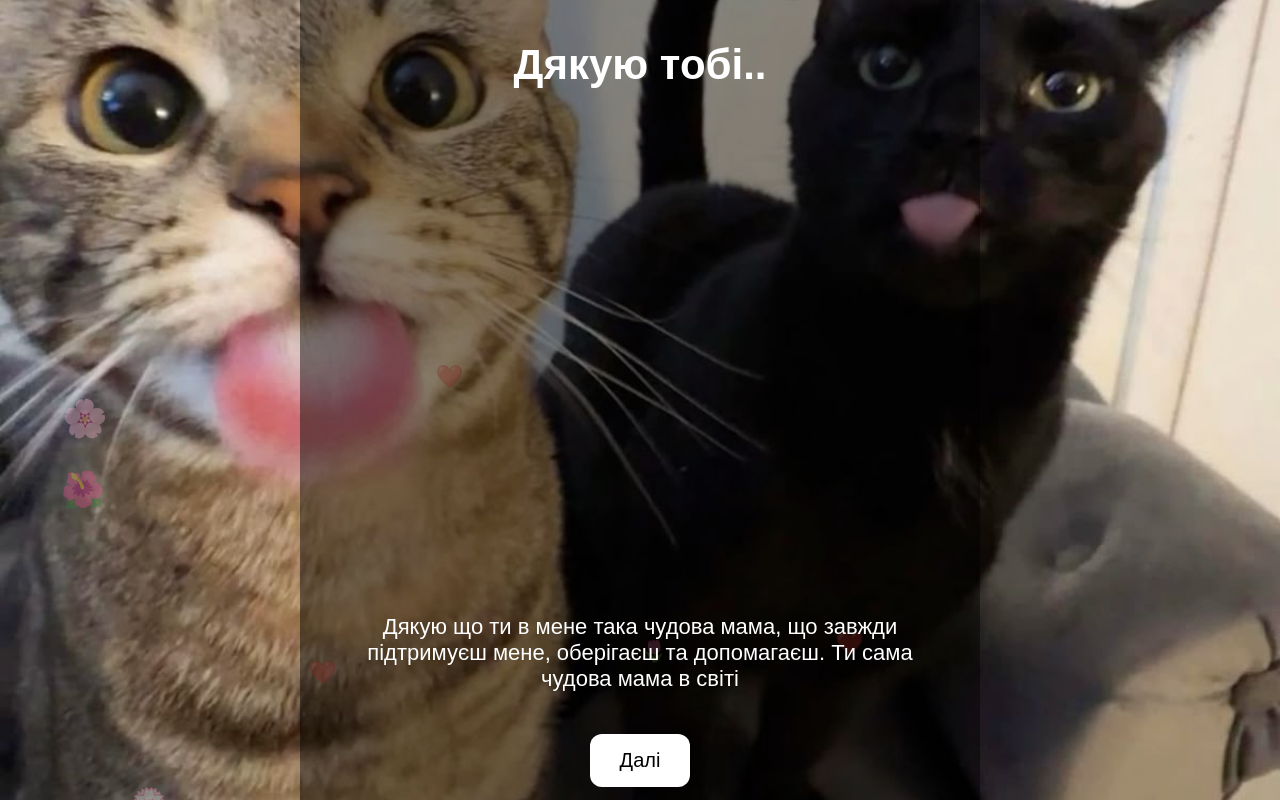
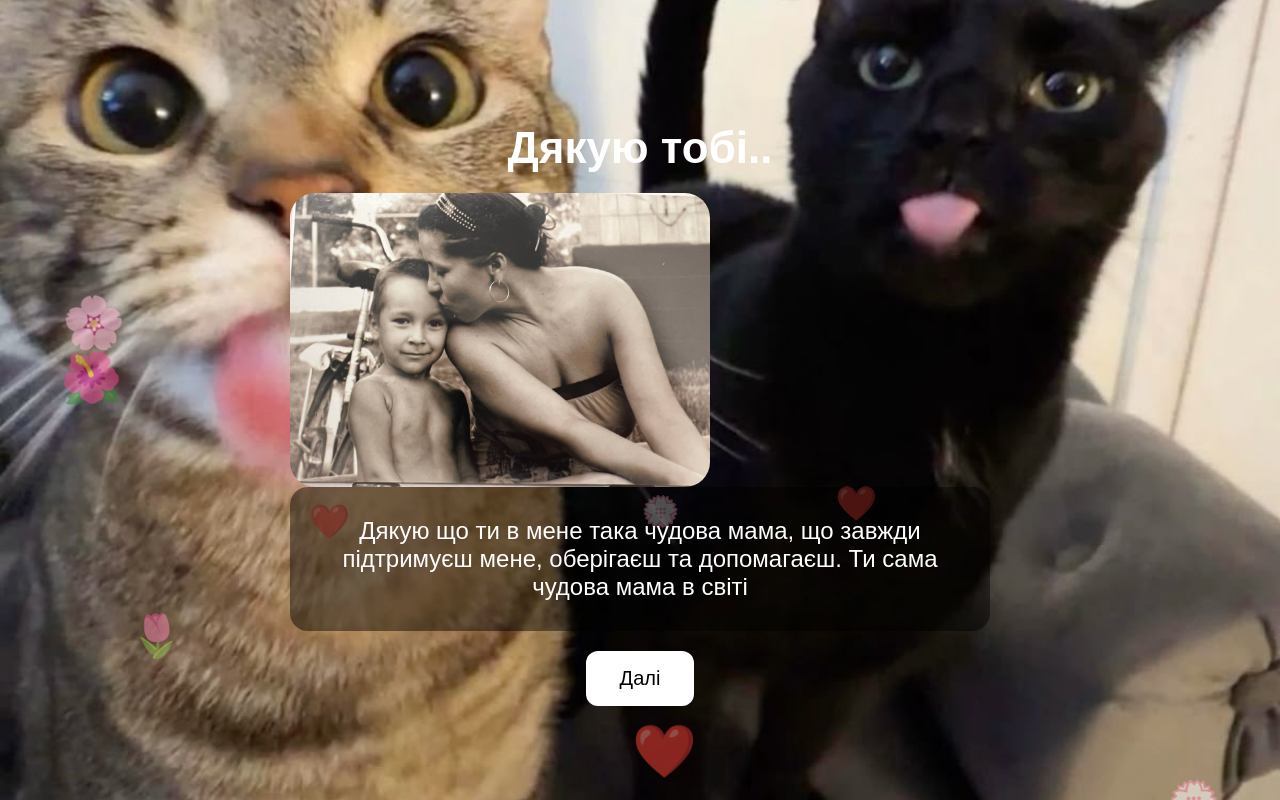
Before and after one commit to Ezkk9/8march, a plain HTML site: page index.html in a window 1280 px wide. Both pictures are taken after a click on the button "Далі". Shown: the top 800 px of the page. Drawn offline with Linux system fonts and the light colour scheme.

Commit message:
Update styles and functionality in index.html

```diff
--- a/index.html
+++ b/index.html
@@ -19,27 +19,32 @@
 }
 
 .container{
-background:rgba(0,0,0,0.45);
-padding:40px;
-border-radius:20px;
 z-index:2;
 position:relative;
-max-width:600px;
+max-width:700px;
 }
 
 h1{
 color:white;
-font-size:42px;
+font-size:44px;
 margin-bottom:20px;
+}
+
+.textbox{
+background:rgba(0,0,0,0.45);
+padding:20px;
+border-radius:18px;
+display:inline-block;
 }
 
 p{
 color:white;
-font-size:22px;
+font-size:24px;
+margin:10px 0;
 }
 
 button{
-padding:15px 30px;
+padding:16px 34px;
 font-size:20px;
 border:none;
 border-radius:12px;
@@ -50,27 +55,22 @@
 }
 
 img{
-width:300px;
-border-radius:20px;
+width:420px;
+border-radius:25px;
 margin-top:20px;
-opacity:0;
-transition:opacity 2s;
-}
-
-.show{
-opacity:1;
+display:none;
 }
 
 .emoji{
 position:absolute;
 z-index:1;
-opacity:0.35;
+opacity:0.55;
 animation:fall linear forwards;
 }
 
 @keyframes fall{
 0%{
-transform:translateY(-100px);
+transform:translateY(-120px);
 }
 100%{
 transform:translateY(110vh);
@@ -89,7 +89,9 @@
 <img id="photo1" src="IMG_4491.jpeg">
 <img id="photo2" src="IMG_4492.jpeg">
 
+<div class="textbox">
 <p id="text"></p>
+</div>
 
 <button id="btn" onclick="next()">Далі</button>
 
@@ -107,9 +109,7 @@
 
 document.getElementById("title").innerText="Дякую тобі..";
 
-setTimeout(()=>{
-document.getElementById("photo1").classList.add("show");
-},3000);
+document.getElementById("photo1").style.display="block";
 
 document.getElementById("text").innerText=
 "Дякую що ти в мене така чудова мама, що завжди підтримуєш мене, оберігаєш та допомагаєш. Ти сама чудова мама в світі";
@@ -118,11 +118,14 @@
 
 else if(step===2){
 
-document.getElementById("photo2").classList.add("show");
+document.getElementById("photo1").style.display="none";
+document.getElementById("text").innerText="";
+
+document.getElementById("photo2").style.display="block";
+
+document.getElementById("title").innerText="Люблю тебе ❤️";
 
 document.getElementById("btn").style.display="none";
-
-document.getElementById("text").innerText="Люблю тебе ❤️";
 
 }
 
@@ -134,23 +137,23 @@
 
 el.className="emoji";
 
-let arr=["❤️","🌸","🌺","💮","🌷"];
+let arr=["❤️","🌸","🌺","🌷","💮"];
 
 el.innerText=arr[Math.floor(Math.random()*arr.length)];
 
 el.style.left=Math.random()*100+"vw";
 
-el.style.fontSize=(Math.random()*20+20)+"px";
+el.style.fontSize=(Math.random()*25+30)+"px";
 
-el.style.animationDuration=(Math.random()*6+8)+"s";
+el.style.animationDuration=(Math.random()*10+10)+"s";
 
 document.body.appendChild(el);
 
-setTimeout(()=>{el.remove()},12000);
+setTimeout(()=>{el.remove()},20000);
 
 }
 
-setInterval(createEmoji,800);
+setInterval(createEmoji,900);
 
 </script>
 
```
